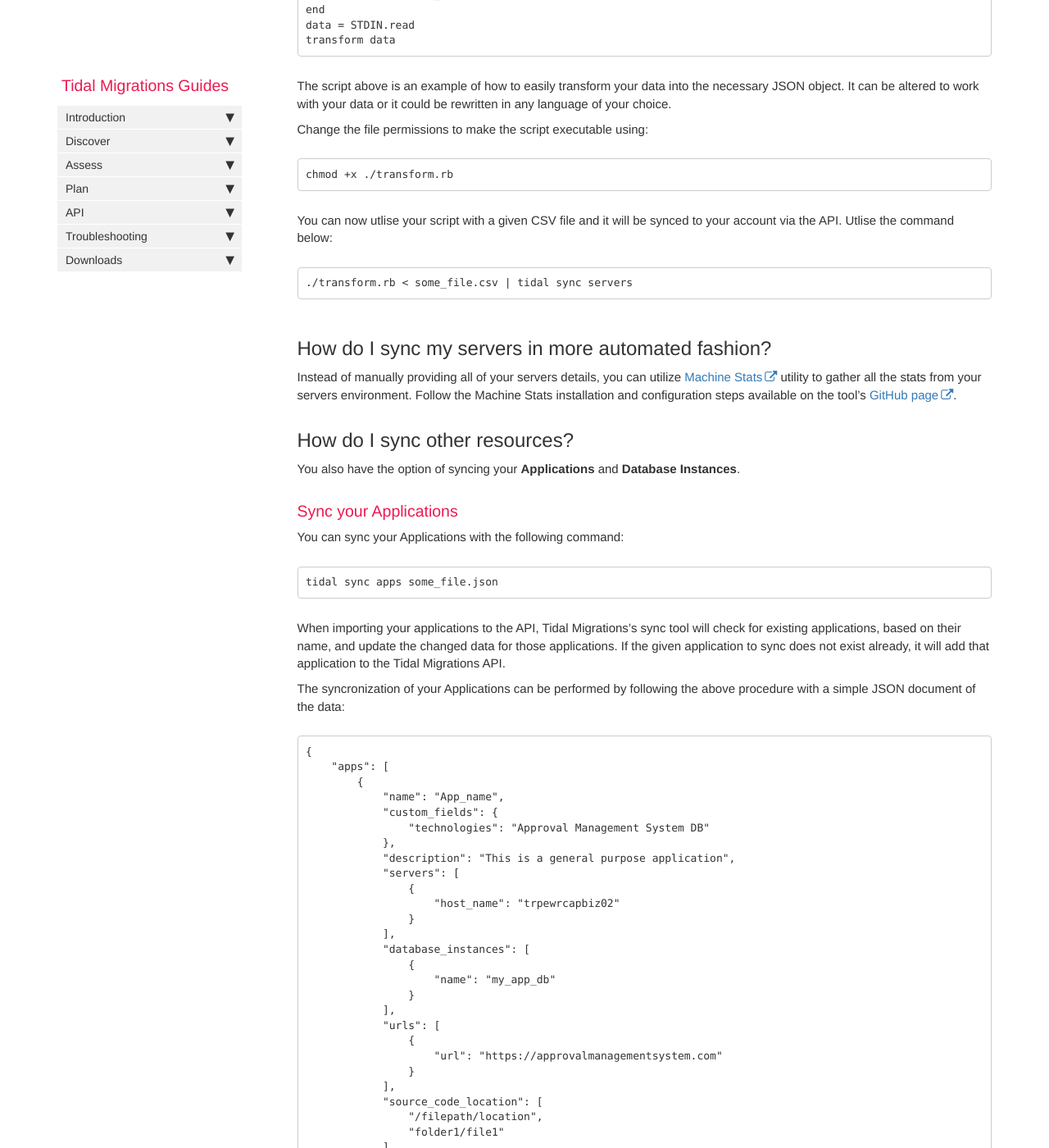
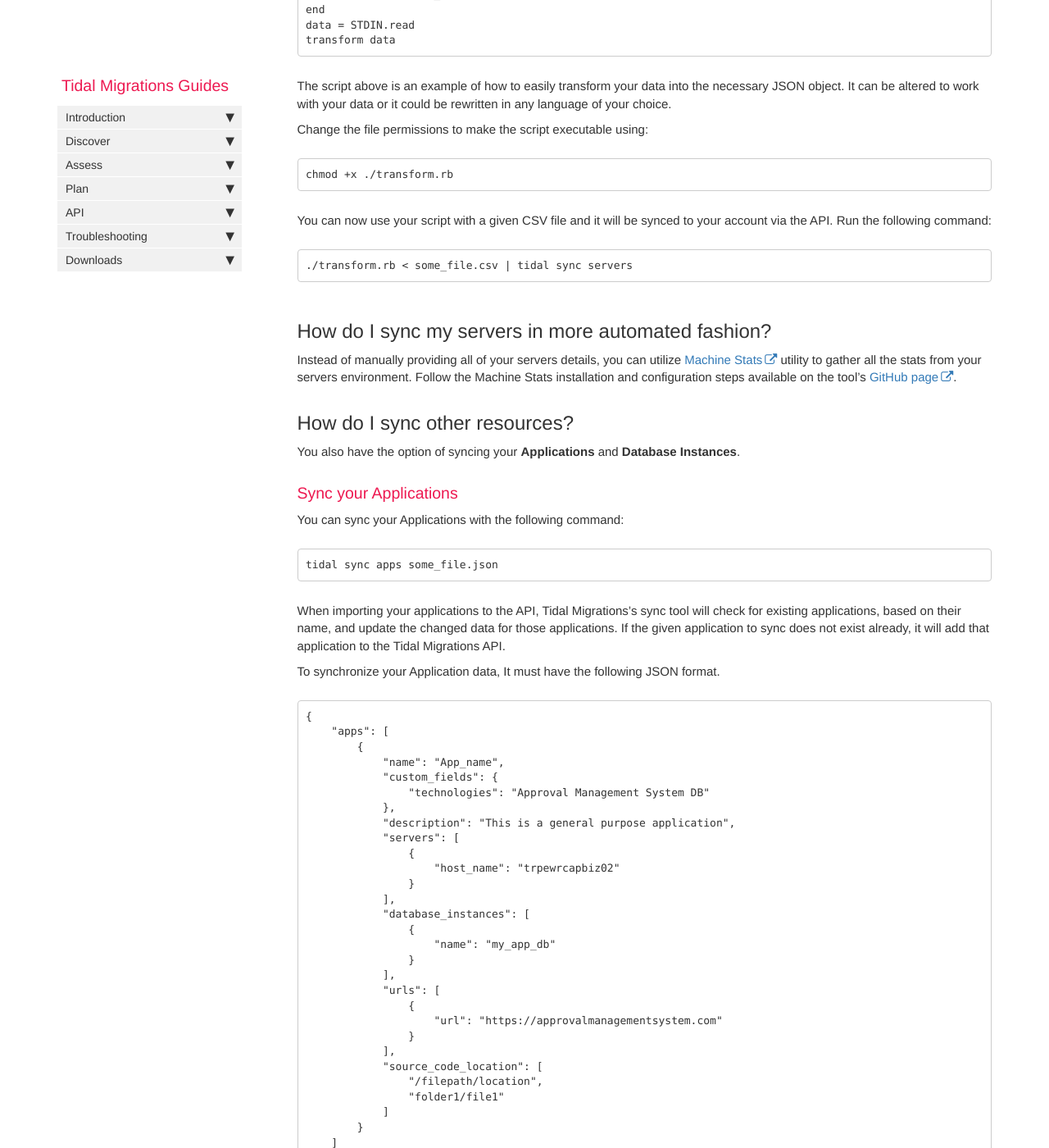
Before and after one commit to tidalmigrations/tidalmigrations.github.io, a Jekyll site: the page built from pages/tidal tools/syncservers.md, in a window 1280 px wide and 1400 px high, scrolled down 2687 px. Shown: the whole window at 82% size. Built offline with Jekyll 4.4.1, drawn with Linux system fonts in a browser that asks for light colours; nearby versions of some CDN libraries; comment, search, counter and statistics services are not loaded; some of the changed text lies outside the part shown.

Commit message:
fix typos, improve readability

````diff
--- a/pages/tidal tools/syncservers.md
+++ b/pages/tidal tools/syncservers.md
@@ -19,12 +19,11 @@ date source, by continually updating your inventory on a recurring schedule.
 
 {% include note.html content="You will first need to have [Tidal Tools installed and logged in](https://guides.tidalmg.com/tidal-tools.html) to your Workspace." %}
 
-You can sync any data source with Tidal Migrations by generating a simple JSON document of the data.
+To upload your server inventory into your Tidal Migrations workspace you need to transform your data into JSON format.
 
-This data can be passed as standard input to the `tidal sync servers` command and your servers data will be
-synchronized via the API.
+This data can be passed as standard input to the `tidal sync servers` command and your servers data will be synchronized via the API.
 
-The JSON document must be created in the specified format. The top-level key must be `"servers"`,
+The JSON document must have this specified format. The top-level key must be `"servers"`,
 with a value of an array. The array can consist of the various keys as shown below, describing the server to be synced.
 You can also include any other arbitrary fields in the key `"custom_fields"`.
 
@@ -82,7 +81,7 @@ We recommend that you setup your inventories to sync *every 24 hours*, this will
 
 ### Transforming your data
 
-If your document is not formatted as the above, not to worry.
+If your server inventory is not available in the required JSON format, don't worry we have you covered.
 
 Suppose you have a [**csv** file](servers.csv).
 
@@ -137,7 +136,7 @@ Change the file permissions to make the script executable using:
 chmod +x ./transform.rb
 ```
 
-You can now utlise your script with a given CSV file and it will be synced to your account via the API. Utlise the command below:
+You can now use your script with a given CSV file and it will be synced to your account via the API. Run the following command:
 
 ```
 ./transform.rb < some_file.csv | tidal sync servers
@@ -162,7 +161,7 @@ tidal sync apps some_file.json
 When importing your applications to the API, Tidal Migrations's sync tool will check for existing applications, based on their name, and update the changed data for those applications.
 If the given application to sync does not exist already, it will add that application to the Tidal Migrations API.
 
-The syncronization of your Applications can be performed by following the above procedure with a simple JSON document of the data:
+To synchronize your Application data, It must have the following JSON format.
 
 ```
 {
@@ -211,7 +210,7 @@ tidal sync dbs some_file.json
 When importing your database instances to the API, Tidal Migrations's sync tool will check for existing database instances, based on their name, and update the changed data for those database instances.
 If the given database instance to sync does not exist already, it will add it to the Tidal Migrations API.
 
-The syncronization of your Database Instances can be performed by following the above procedure with a simple JSON document of the data:
+To synchronize your Database Instances data, It must have the following JSON format.
 ```
 {
   "database_instances" : [
````
Also changed, not shown: other parts of pages/tidal tools/syncservers.md (+2 -2 lines).
